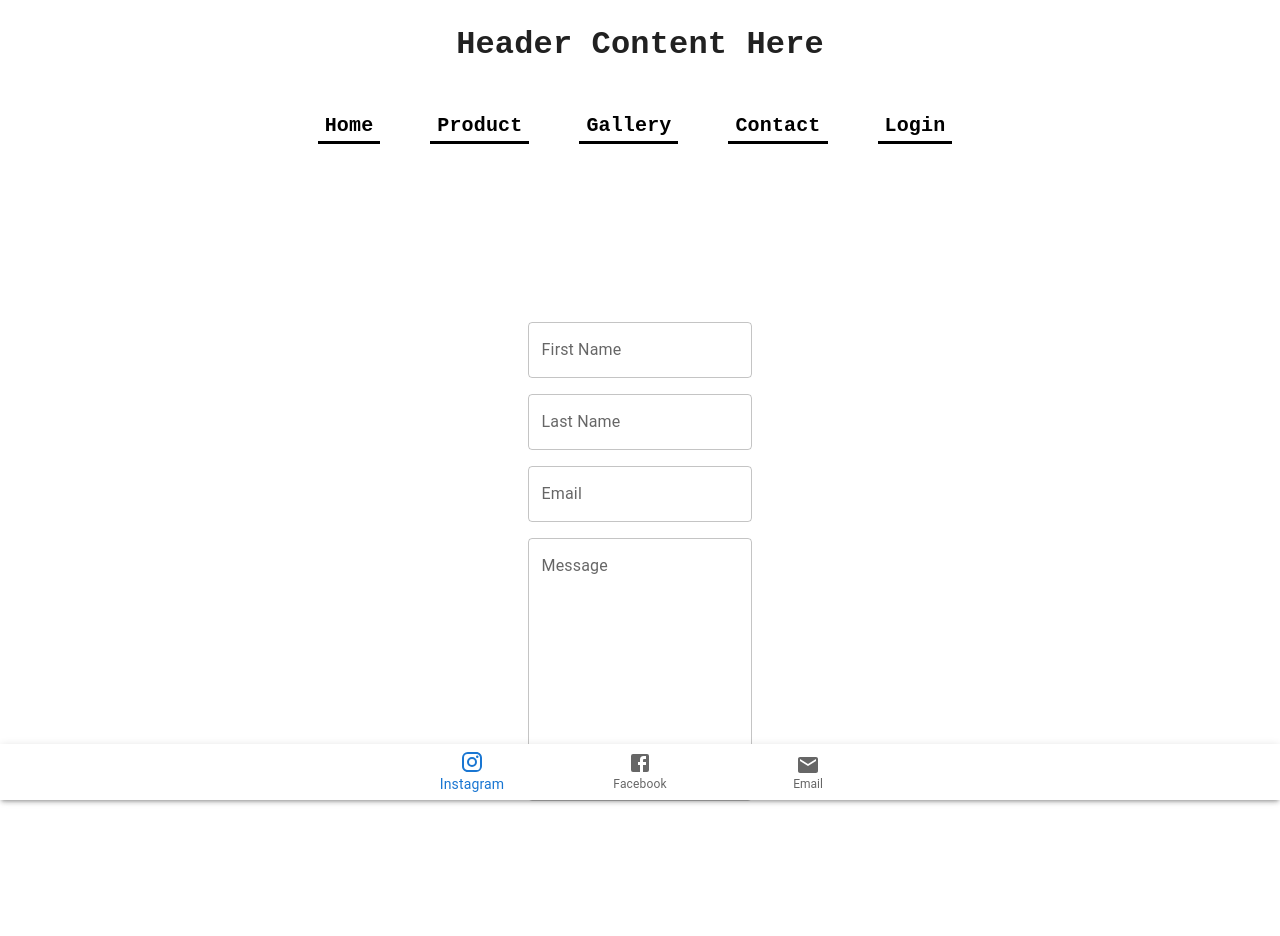
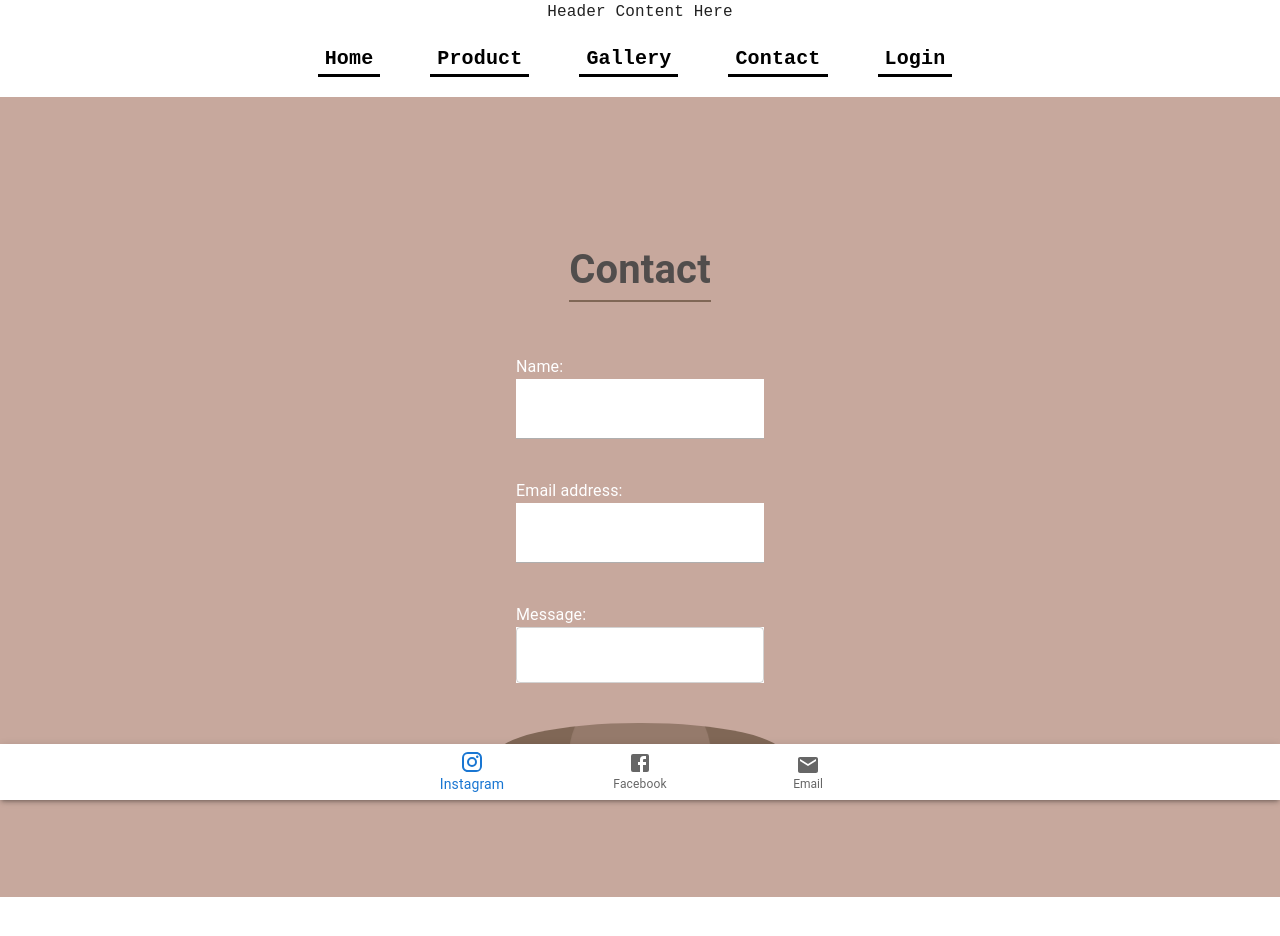
Before and after one commit to mrgreen12375/code3graphix, a React (Create React App) app in the folder client/: page /contact in a window 1280 px wide. Shown: the top 936 px of the page. Before the commit the page ends 865 px from the top, so only its background shows below. Built offline with nearby package versions, Linux system fonts and the light colour scheme.

Commit message:
Saving changes to contact form and footer.

```diff
--- a/client/src/components/Contact/index.js
+++ b/client/src/components/Contact/index.js
@@ -1,46 +1,183 @@
-import * as React from 'react';
-import Box from '@mui/material/Box';
+import { useState, useRef } from "react";
+import emailjs from '@emailjs/browser';
+import { validateEmail } from "../../utils/helpers";
+import Button from '@mui/material/Button';
+import SendIcon from '@mui/icons-material/Send';
 import TextField from '@mui/material/TextField';
+import Input from '@mui/material/Input';
 
-export default function Contact() {
-  return (
-    <div style={{ display: 'flex', justifyContent: 'center', marginTop: '150px'}}>
-      <Box
+function Contact() {
+	const [formState, setFormState] = useState({
+		name: "",
+		email: "",
+		message: "",
+	});
 
-        component="form"
-        sx={{
-          '& .MuiTextField-root': { m: 1, width: '25ch' },
-        }}
-        noValidate
-        autoComplete="off"
-      >
-        <form style={{ display: 'flex', flexDirection: 'column'}}>
-          <TextField
-            id="outlined-textarea"
-            label="First Name"
-            placeholder="First Name"
-            multiline
-          />
-          <TextField
-            id="outlined-textarea"
-            label="Last Name"
-            placeholder="Last Name"
-            multiline
-          />
-          <TextField
-            id="outlined-textarea"
-            label="Email"
-            placeholder="Email"
-            multiline
-          />
-          <TextField
-            id="outlined-multiline-static"
-            label="Message"
-            multiline
-            rows={10}
-          />
-        </form>
-      </Box>
-    </div>
-  );
+	const [errorMessage, setErrorMessage] = useState("");
+	const { name, email, message } = formState;
+	const form = useRef();
+
+	const sendEmail = (e) => {
+		e.preventDefault();
+
+		emailjs.sendForm('service_c0kytx6', 'template_tuk574e', form.current, 'Q6MtIbz_bMsCdyhX1')
+			.then((result) => {
+				console.log(result.text);
+			}, (error) => {
+				console.log(error.text);
+			});
+	};
+
+	function handleEmail(e) {
+		if (e.target.name === "email") {
+			const isValid = validateEmail(e.target.value);
+			if (!isValid) {
+				setErrorMessage("Email is invalid.");
+			} else {
+				if (!e.target.value.length) {
+					setErrorMessage(`${e.target.name} is required.`);
+				} else {
+					setErrorMessage("");
+				}
+			}
+		}
+
+		if (!errorMessage) {
+			setFormState({ ...formState, [e.target.name]: e.target.value });
+		}
+	}
+
+	function handleEmpty(e) {
+		if (e.target.name === "name" || e.target.name === "message") {
+			if (!e.target.value.length) {
+				setErrorMessage(`${e.target.name} is required.`);
+			} else {
+				setErrorMessage("");
+			}
+		}
+
+		if (!errorMessage) {
+			setFormState({ ...formState, [e.target.name]: e.target.value });
+		}
+	}
+
+	return (
+		<main style={{
+			display: 'flex',
+			alignItems: 'center',
+			justifyContent: 'center',
+			flexDirection: 'column',
+			backgroundColor: '#b48b7d',
+			minHeight: '100vh',
+			opacity: '75%'
+		}}>
+
+			<h2 style={{
+				fontSize: 40,
+				borderBottom: '2px solid #56351e',
+			}}>Contact</h2>
+			<div>
+				<form
+				ref={form} onSubmit={sendEmail}
+				className="form"
+				style={{
+					display: 'flex',
+					justifyContent: 'center',
+					flexDirection: 'column'
+					}}>
+					<div style={{margin: 20}}>
+						<div>
+							<label className="contactTitle" style={{color: 'white'}}>Name:</label>
+						</div>
+						<Input style={{backgroundColor: 'white', padding: 14}} className="userInput" type="text" defaultValue={name} onBlur={handleEmpty} name="name"/>
+					</div>
+					<div style={{margin: 20}}>
+						<div>
+							<label className="contactTitle" htmlFor="email" style={{color: 'white'}}>Email address:</label>
+						</div>
+						<Input style={{backgroundColor: 'white', padding: 14}} className="userInput" type="email" defaultValue={email} name="email" onBlur={handleEmail}/>
+					</div>
+					<div style={{margin: 20}}>
+						<div>
+							<label className="contactTitle" htmlFor="Message" style={{color: 'white', maxHeight: 200}}>Message:</label>
+						</div>
+						<TextField  style={{backgroundColor: 'white', color: 'white', marginBottom: 20}} name="message" className="messageInput" defaultValue={message} onBlur={handleEmpty}/>
+					</div>
+					{errorMessage && (
+						<div style={{display: 'flex', justifyContent: 'center'}}>
+							<p style={{ color: '#ba1200'}}>{errorMessage}</p>
+						</div>
+					)}
+				</form>
+				<div style={{
+							display: 'flex',
+							justifyContent: 'center',
+							backgroundColor: '#56351e',
+                            color: '#b48b7d',
+							borderRadius: '50%',
+                            fontSize: 18}}>
+					<Button
+                        autoFocus color="inherit"
+                        onClick={sendEmail}
+						className="btn btn-secondary"
+
+                            >
+                            Send Message
+							<p>___</p>
+						<SendIcon/>
+					</Button>
+				</div>
+			</div>
+		</main>
+	);
 }
+
+export default Contact;
+
+
+// import * as React from 'react';
+// import Box from '@mui/material/Box';
+// import TextField from '@mui/material/TextField';
+
+// export default function Contact() {
+//   return (
+//     <div style={{ display: 'flex', justifyContent: 'center', marginTop: '150px'}}>
+//       <Box
+
+//         component="form"
+//         sx={{
+//           '& .MuiTextField-root': { m: 1, width: '25ch' },
+//         }}
+//         noValidate
+//         autoComplete="off"
+//       >
+//         <form style={{ display: 'flex', flexDirection: 'column'}}>
+//           <TextField
+//             id="outlined-textarea"
+//             label="First Name"
+//             placeholder="First Name"
+//             multiline
+//           />
+//           <TextField
+//             id="outlined-textarea"
+//             label="Last Name"
+//             placeholder="Last Name"
+//             multiline
+//           />
+//           <TextField
+//             id="outlined-textarea"
+//             label="Email"
+//             placeholder="Email"
+//             multiline
+//           />
+//           <TextField
+//             id="outlined-multiline-static"
+//             label="Message"
+//             multiline
+//             rows={10}
+//           />
+//         </form>
+//       </Box>
+//     </div>
+//   );
+// }
--- a/client/src/components/Header/index.js
+++ b/client/src/components/Header/index.js
@@ -4,13 +4,9 @@ import Nav from "../Nav";
 function Header() {
 
 	return (
-		<header className="center">
-			<div>
-				<h1>Header Content Here</h1>
-			</div>
-			<div>
-				<Nav></Nav>
-			</div>
+		<header  id="headerLogo" className="center">
+			Header Content Here
+			<Nav/>
 		</header>
 	);
 }
--- /dev/null
+++ b/client/src/utils/helpers.js
@@ -0,0 +1,13 @@
+export function capitalizeFirstLetter(string) {
+	return string.charAt(0).toUpperCase() + string.slice(1);
+}
+
+export function validateEmail(email) {
+	var re = /^(([^<>()[\]\\.,;:\s@"]+(\.[^<>()[\]\\.,;:\s@"]+)*)|(".+"))@((\[[0-9]{1,3}\.[0-9]{1,3}\.[0-9]{1,3}\.[0-9]{1,3}\])|(([a-zA-Z\-0-9]+\.)+[a-zA-Z]{2,}))$/;
+	return re.test(String(email).toLowerCase());
+}
+
+export function checkEmpty(field) {
+	var re = /^\s*$/;
+	return re.test(String(field).toLowerCase());
+}
--- a/package.json
+++ b/package.json
@@ -19,5 +19,8 @@
     "license": "ISC",
     "devDependencies": {
         "concurrently": "^5.3.0"
+    },
+    "dependencies": {
+        "@emailjs/browser": "^3.10.0"
     }
 }
```
Also changed, not shown: client/src/assets/images/Logo2.PNG (added).
